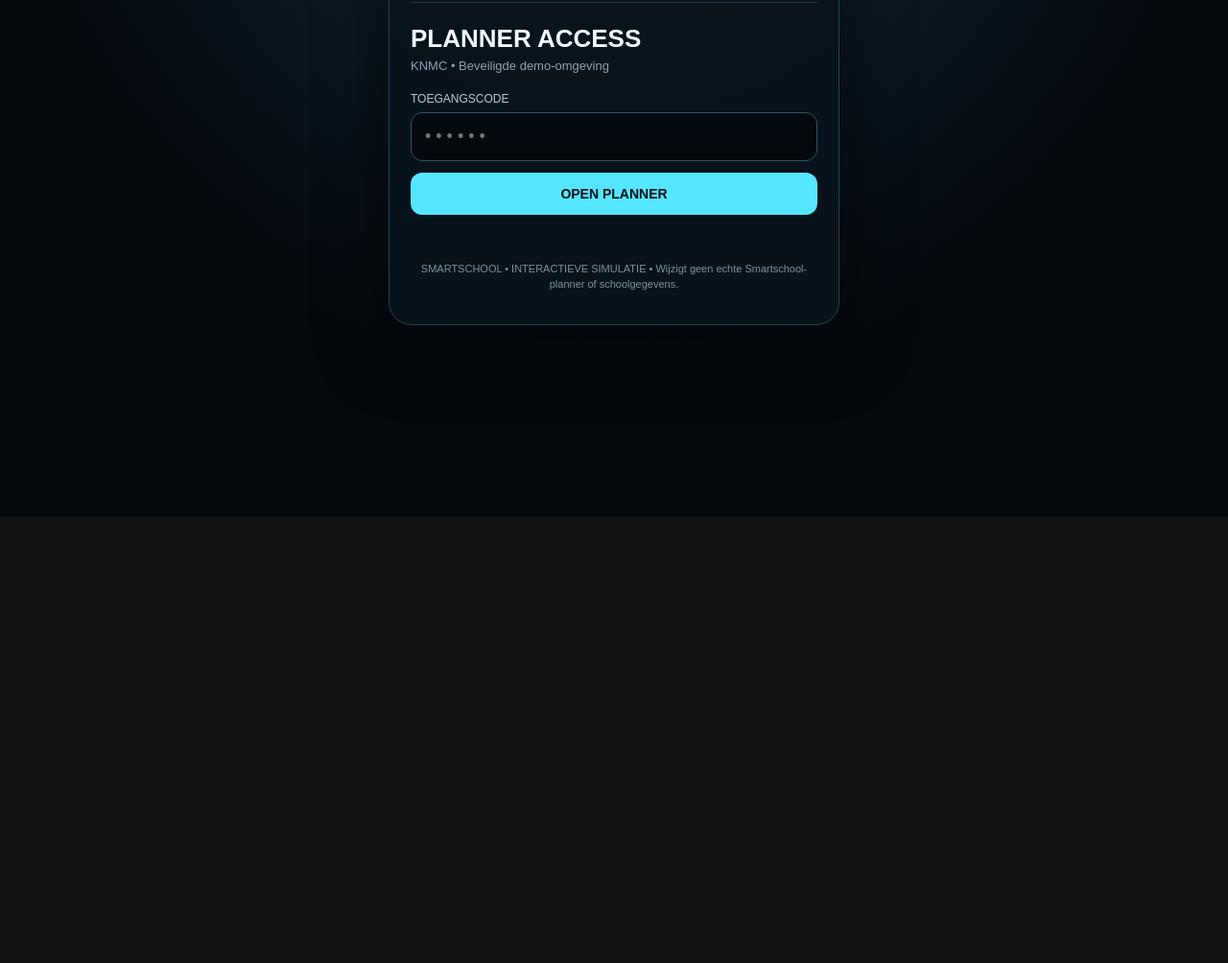
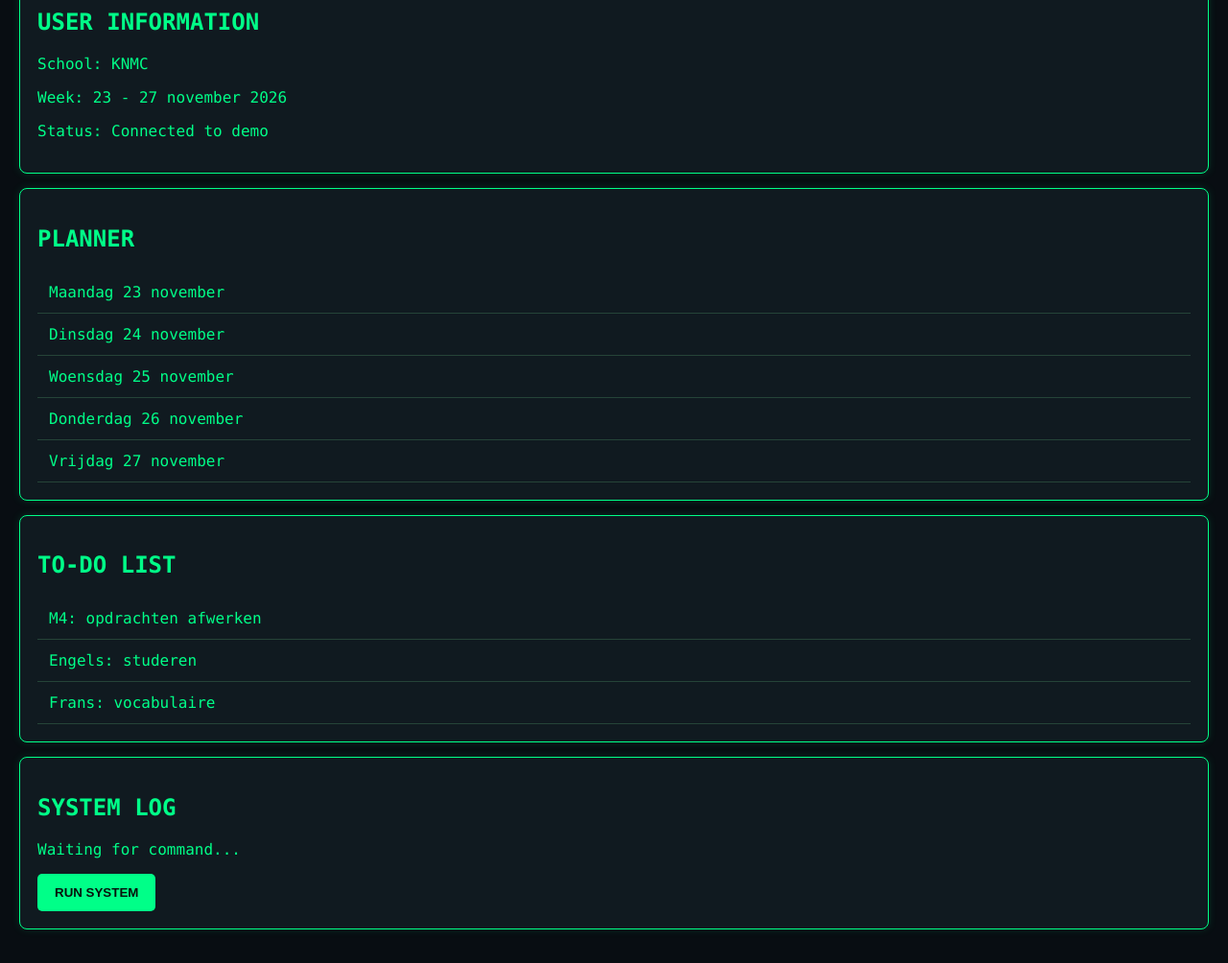
Before and after one commit to 1tarrahiilyas2-ctrl/Myslap, a plain HTML site: page index.html in a window 1280 px wide. Shown: the part 261-1265 px from the top of the page at 96% size. Before the commit the page ends 800 px from the top, so only its background shows below. Drawn offline with Linux system fonts and the light colour scheme.

Commit message:
Update index.html for planner system demo

```diff
--- a/index.html
+++ b/index.html
@@ -1,71 +1,95 @@
+
 <!DOCTYPE html>
 <html lang="nl">
 <head>
 <meta charset="UTF-8">
 <meta name="viewport" content="width=device-width, initial-scale=1">
-<title>Smartschool — Planner Demo</title>
+<title>Planner System</title>
 <style>
-:root{color-scheme:dark;--cyan:#55e6ff;--green:#25d366;--muted:#8ca3b4}
-*{box-sizing:border-box}body{margin:0;min-height:100vh;background:radial-gradient(circle at top,#122b3b,#05090e 65%);font-family:Arial,sans-serif;color:#eefaff;display:grid;place-items:center;padding:18px}
-.panel{width:min(100%,470px);border:1px solid #214253;border-radius:24px;background:#08131cef;box-shadow:0 20px 70px #0009;padding:22px}
-header{display:flex;justify-content:space-between;align-items:center;border-bottom:1px solid #1e3947;padding-bottom:14px}
-.brand{font-weight:800;letter-spacing:2px;color:var(--cyan)}.tag{font-size:10px;color:#a6f4bd;border:1px solid #276b4b;border-radius:20px;padding:6px 9px}
-h1{font-size:26px;margin:22px 0 5px}.sub{color:var(--muted);font-size:13px;margin:0 0 20px}
-label{display:block;color:#b6ceda;font-size:12px;margin:14px 0 7px}
-input{width:100%;background:#03090e;border:1px solid #315262;border-radius:12px;padding:14px;color:white;font-size:18px;letter-spacing:5px;outline:none}
-button{width:100%;border:0;border-radius:12px;padding:14px;font-size:14px;font-weight:700;margin-top:12px;cursor:pointer;background:var(--cyan);color:#041018}
-button.secondary{background:#132b38;color:#d9f7ff;border:1px solid #315262}button.danger{background:#df5268;color:white}
-.hidden{display:none}.device{display:flex;gap:14px;align-items:center;background:#0d202b;border:1px solid #1c3c4b;border-radius:16px;padding:14px;margin:18px 0}
-.phone{font-size:34px}.muted{color:var(--muted);font-size:12px}
-#status{font-size:13px;color:var(--cyan);margin-top:12px;min-height:18px}
-.planner{margin-top:16px;background:#0b1822;border:1px solid #1d3946;border-radius:15px;padding:13px}
-.week{display:flex;justify-content:space-between;gap:8px;color:#a9c4d2;font-size:12px;margin-bottom:12px}
-.day{font-size:11px;color:#9ab0be;margin-bottom:8px}
-.lesson{background:#b8eaf4;color:#174052;border-radius:9px;padding:12px;margin:8px 0;font-size:13px;line-height:1.45}
-.lesson.target{background:#fff0d5;color:#70410c;border:2px solid #e9a13d}
-.lesson.removed{opacity:.25;text-decoration:line-through;filter:grayscale(1)}
-.console{font:12px/1.55 ui-monospace,monospace;color:#a9d9e7;background:#030a10;border:1px solid #1d3946;border-radius:12px;padding:12px;margin-top:14px;min-height:80px;white-space:pre-wrap}
-.notice{font-size:11px;color:#7893a3;text-align:center;line-height:1.5;margin-top:18px}
+* { box-sizing: border-box; }
+body {
+  margin: 0;
+  background: #080d12;
+  color: #00ff88;
+  font-family: Consolas, monospace;
+}
+header {
+  padding: 22px;
+  background: #101b20;
+  border-bottom: 1px solid #00ff88;
+}
+h1 { text-shadow: 0 0 12px #00ff88; }
+main { padding: 20px; }
+.panel {
+  background: #101a20;
+  border: 1px solid #00ff88;
+  padding: 18px;
+  margin: 15px 0;
+  border-radius: 8px;
+  box-shadow: 0 0 10px #00ff8822;
+}
+.status { color: #00ff88; }
+button {
+  background: #00ff88;
+  color: #07110b;
+  border: none;
+  padding: 12px 18px;
+  font-weight: bold;
+  cursor: pointer;
+  border-radius: 5px;
+}
+button:hover { background: white; }
+.item {
+  padding: 12px;
+  border-bottom: 1px solid #254438;
+}
 </style>
 </head>
 <body>
-<main class="panel">
-<header><div class="brand">◈ SMARTSCHOOL</div><div class="tag">PLANNER DEMO</div></header>
-<section id="login">
-<h1>PLANNER ACCESS</h1>
-<p class="sub">KNMC • Beveiligde demo-omgeving</p>
-<label for="pass">TOEGANGSCODE</label>
-<input id="pass" type="password" inputmode="numeric" maxlength="12" placeholder="••••••">
-<button id="unlock">OPEN PLANNER</button>
-<div id="status" role="status"></div>
-</section>
-<section id="dashboard" class="hidden">
-<h1>Mijn planner</h1>
-<p class="sub">Week 46 • 9–13 november 2026</p>
-<div class="device"><div class="phone">📅</div><div><b>KNMC — Weekplanner</b><div class="muted">DINSDAG 10 NOVEMBER</div><div style="color:#62e89a;font-size:12px;margin-top:4px">● Planner geladen</div></div></div>
-<div class="planner">
-<div class="week"><span>‹ Vorige week</span><b>9 – 13 nov 2026</b><span>Volgende ›</span></div>
-<div class="day">DINSDAG 10 NOVEMBER</div>
-<div class="lesson"><b>08:25–09:15 • BEO</b><br>Level 6</div>
-<div class="lesson"><b>09:15–10:05 • NWT</b><br>Extra oefeningen</div>
-<div class="lesson"><b>10:20–11:10 • WIS</b><br>Wiskunde</div>
-<div class="lesson target" id="target"><b>13:00–13:50 • NED</b><br>VRT JOURNAAL<br><small>Mevr. Van Dijck</small></div>
-</div>
-<div class="console" id="console">user@knmc:~$ planner --open
-[OK] Demo-planner geladen.
-[READY] Nederlands-item geselecteerd.</div>
-<button class="danger" id="remove">VERWIJDER NEDERLANDS-ITEM</button>
-<button class="secondary" id="lock">LOCK PLANNER</button>
-</section>
-<p class="notice">SMARTSCHOOL • INTERACTIEVE SIMULATIE • Wijzigt geen echte Smartschool-planner of schoolgegevens.</p>
+
+<header>
+  <h1>▣ PLANNER SYSTEM</h1>
+  <p>SMARTSCHOOL // LOCAL DEMO</p>
+  <p class="status">● SYSTEM ONLINE</p>
+</header>
+
+<main>
+  <div class="panel">
+    <h2>USER INFORMATION</h2>
+    <p>School: KNMC</p>
+    <p>Week: 23 - 27 november 2026</p>
+    <p>Status: Connected to demo</p>
+  </div>
+
+  <div class="panel">
+    <h2>PLANNER</h2>
+    <div class="item">Maandag 23 november</div>
+    <div class="item">Dinsdag 24 november</div>
+    <div class="item">Woensdag 25 november</div>
+    <div class="item">Donderdag 26 november</div>
+    <div class="item">Vrijdag 27 november</div>
+  </div>
+
+  <div class="panel">
+    <h2>TO-DO LIST</h2>
+    <div class="item">M4: opdrachten afwerken</div>
+    <div class="item">Engels: studeren</div>
+    <div class="item">Frans: vocabulaire</div>
+  </div>
+
+  <div class="panel">
+    <h2>SYSTEM LOG</h2>
+    <p id="log">Waiting for command...</p>
+    <button onclick="runSystem()">RUN SYSTEM</button>
+  </div>
 </main>
+
 <script>
-const login=document.getElementById('login'),dash=document.getElementById('dashboard'),pass=document.getElementById('pass'),status=document.getElementById('status');
-function unlock(){if(pass.value==='150318'){login.classList.add('hidden');dash.classList.remove('hidden')}else{status.textContent='Toegang geweigerd — probeer opnieuw.';pass.value=''}}
-document.getElementById('unlock').addEventListener('click',unlock);
-pass.addEventListener('keydown',e=>{if(e.key==='Enter')unlock()});
-document.getElementById('remove').addEventListener('click',()=>{document.getElementById('target').classList.add('removed');document.getElementById('console').textContent+='\\n[SIMULATIE] Nederlands-item verwijderd uit deze demo.';document.getElementById('remove').disabled=true;document.getElementById('remove').textContent='ITEM VERWIJDERD (DEMO)'});
-document.getElementById('lock').addEventListener('click',()=>{dash.classList.add('hidden');login.classList.remove('hidden');pass.value='';status.textContent=''});
+function runSystem() {
+  document.getElementById("log").innerHTML =
+    "Demo planner bijgewerkt. Geen echte Smartschool-data gewijzigd.";
+}
 </script>
+
 </body>
 </html>
```
